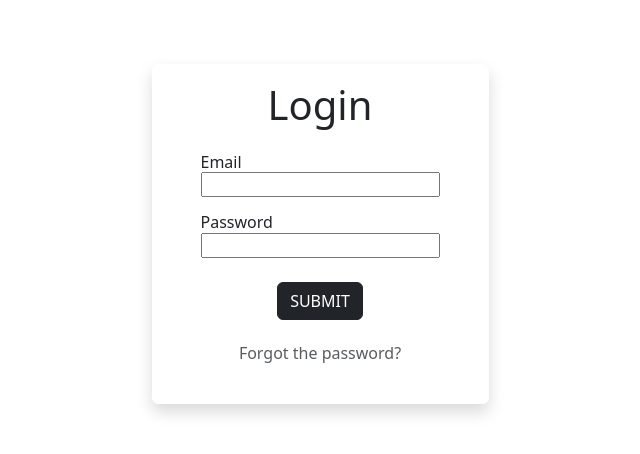
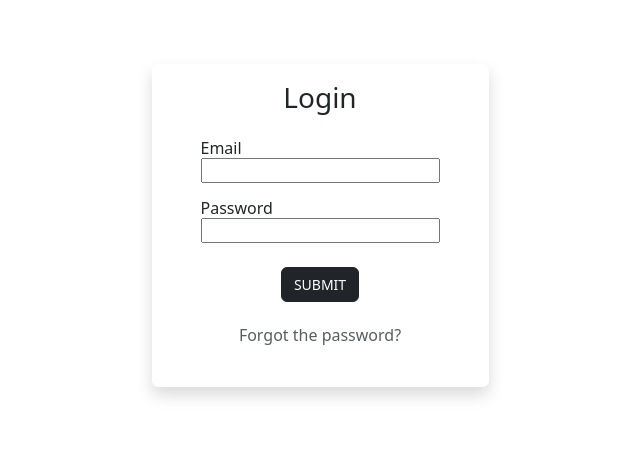
Before and after one commit to nataliepcodes/content-sharing-app, a Django app: template mari/users/templates/users/login.html in a window 1280 px wide. Shown: the part 58-512 px from the top of the page, without its empty margins (320-960 px from the left). Run offline with Django 3.2, Linux system fonts and the light colour scheme; the template is opened without the code that fills it, so the values that code supplies are empty, except form fields; tables that the repository leaves empty hold one stand-in row (values such as "Sample post"); form fields are guessed from the names that the template uses.

Commit message:
Updated submit button

```diff
--- a/mari/users/templates/users/login.html
+++ b/mari/users/templates/users/login.html
@@ -9,7 +9,7 @@
                 {% csrf_token %}
 
                 <div class="d-flex justify-content-center">
-                    <h1>Login</h1>
+                    <h1 class="h3">Login</h1>
                 </div>
 
                 <div class="mb-3 mt-3 h6">
@@ -25,7 +25,7 @@
                 </div>
 
                 <div class="d-flex justify-content-center mt-4 mb-3">
-                    <button type="submit" class="btn btn-dark">SUBMIT</button>
+                    <button type="submit" class="btn btn-dark m3" style="font-size:14px">SUBMIT</button>
                 </div>
 
                 <div class="d-flex justify-content-center text-muted h6 mt-4">
```
